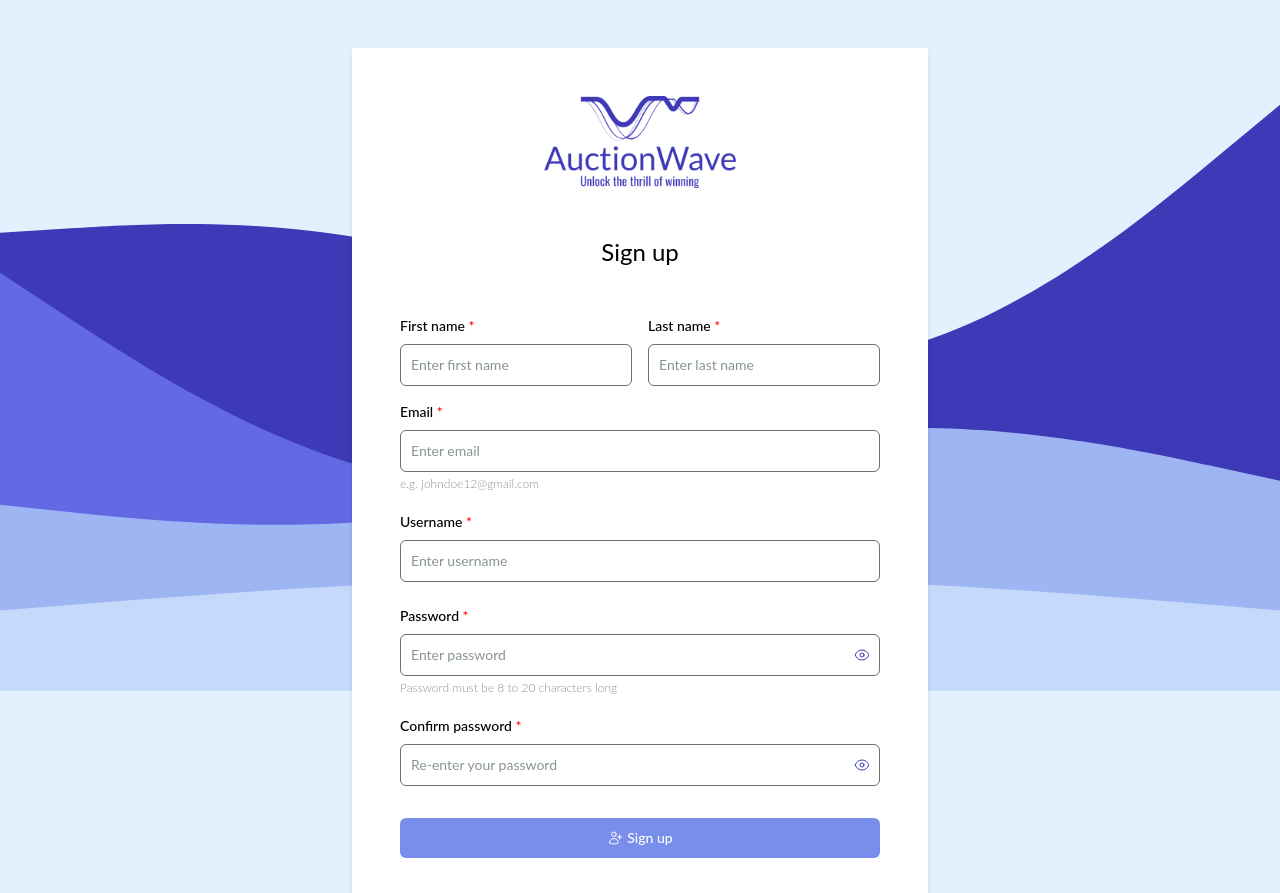
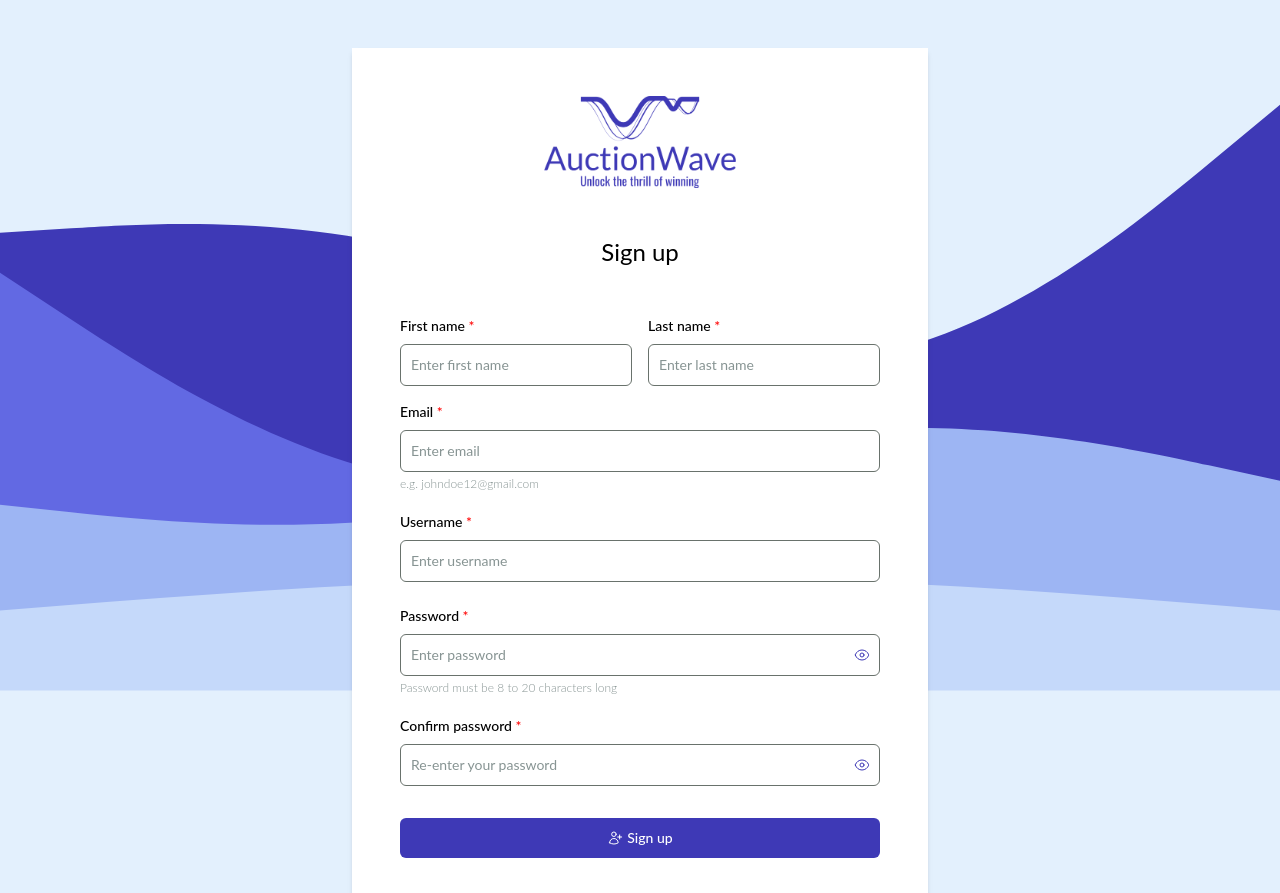
Before and after one commit to daniyalaamir110/auctionwave-client, a React (Create React App) app: page /auth/signup in a window 1280 px wide. Shown: the top 893 px of the page. Built offline with nearby package versions, Linux system fonts and the light colour scheme.

Commit message:
removed invalid disabled from submit

```diff
--- a/src/views/Login/index.jsx
+++ b/src/views/Login/index.jsx
@@ -49,7 +49,6 @@ const Login = () => {
         text="Log in"
         leftIcon={<ArrowRightOnRectangleIcon height={16} />}
         loading={login.requestStatus.loading}
-        disabled={!login.form.isValid}
         onClick={login.form.handleSubmit}
       />
       <div className="flex flex-col gap-[1rem]">
--- a/src/views/Signup/index.jsx
+++ b/src/views/Signup/index.jsx
@@ -127,7 +127,6 @@ const Signup = () => {
         text="Sign up"
         leftIcon={<UserPlusIcon height={16} />}
         loading={signup.requestStatus.loading}
-        disabled={!signup.form.isValid}
         onClick={signup.form.handleSubmit}
       />
       <div className="flex flex-col gap-[1rem]">
```
